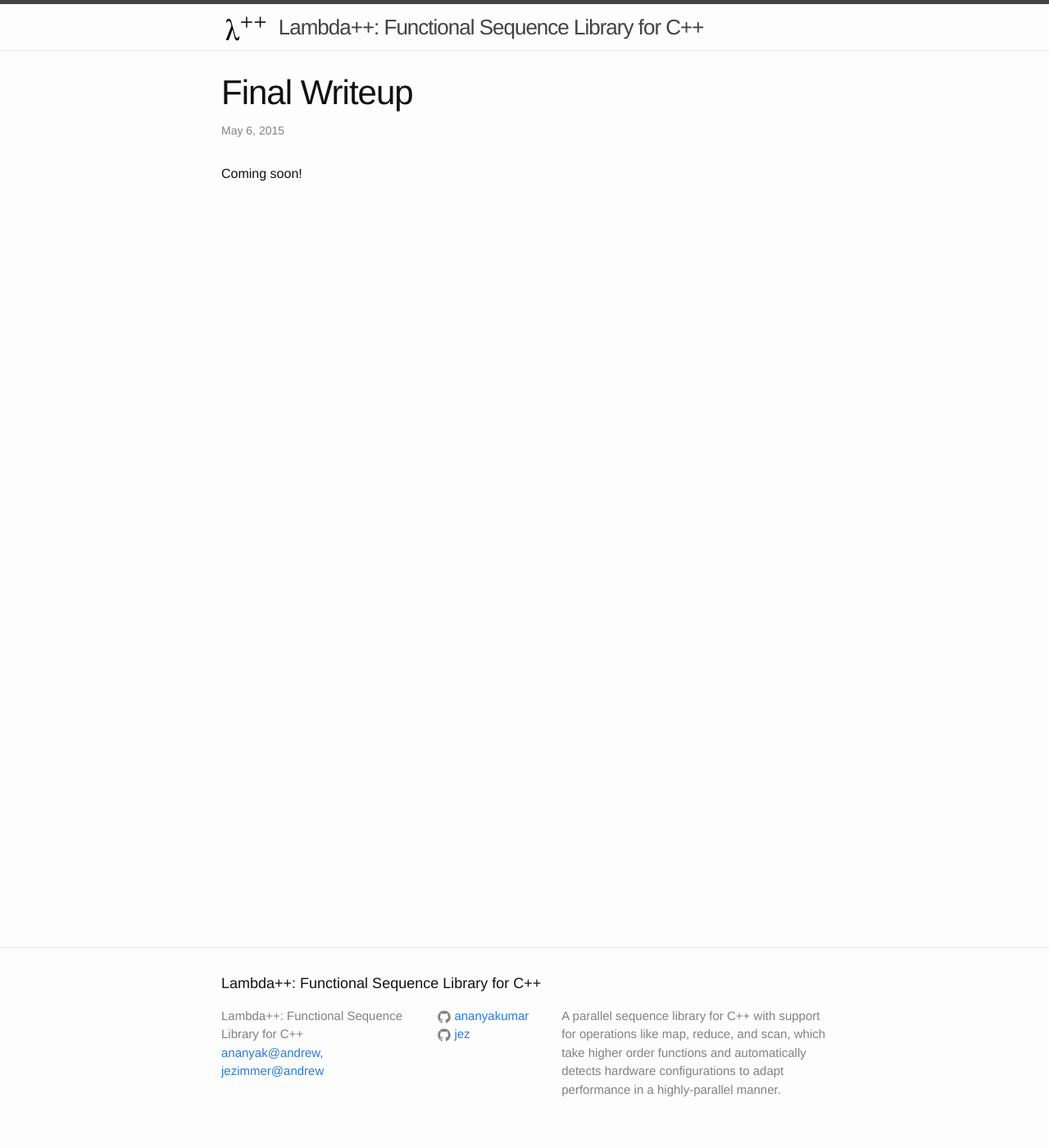
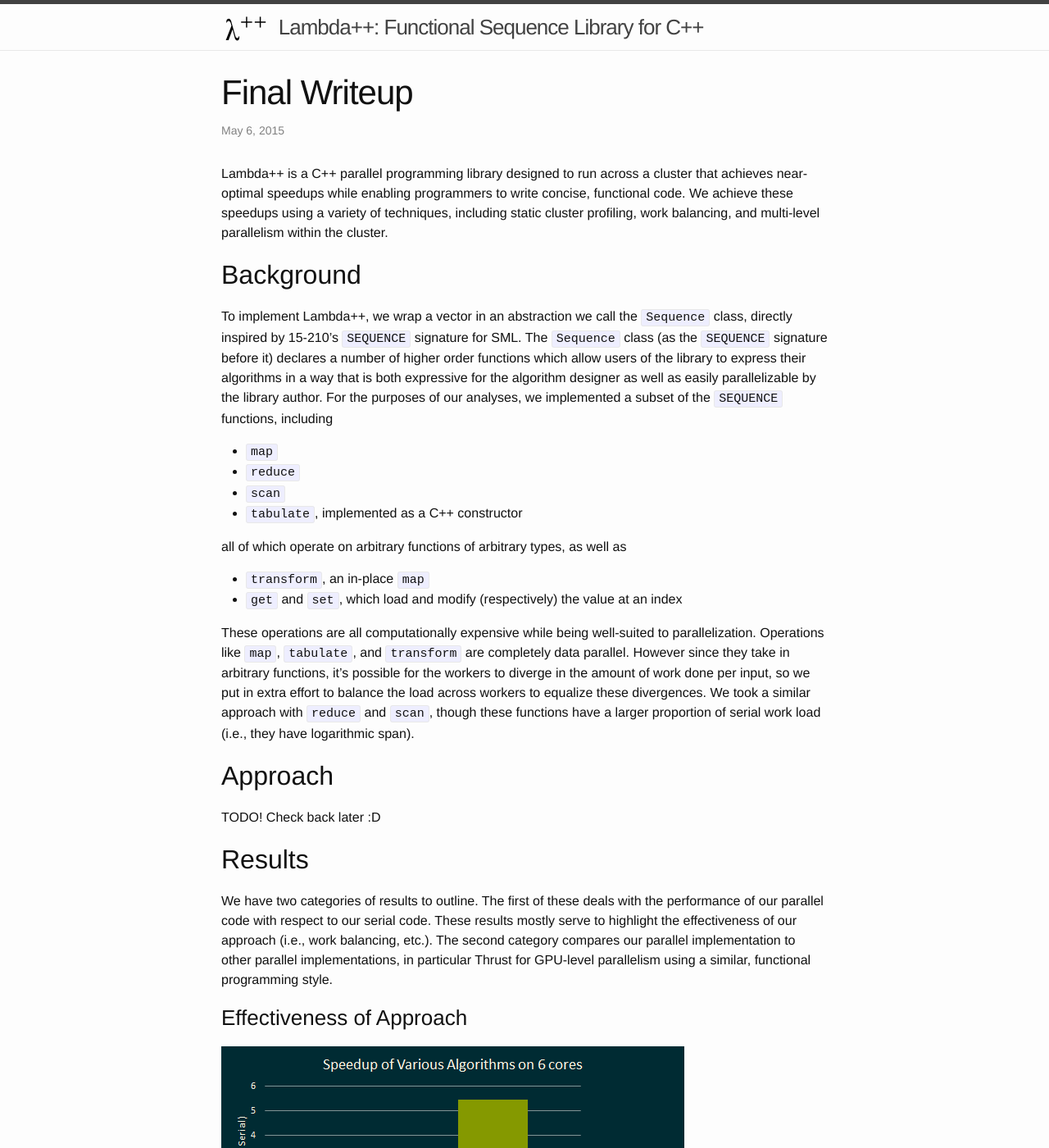
Before and after one commit to AnanyaKumar/lambda-plus-plus, a Jekyll site: the page built from _posts/2015-05-13-final-writeup.md, in a window 1280 px wide and 1400 px high. Shown: the whole window at 82% size. Built offline with Jekyll 4.4.1, drawn with Linux system fonts in a browser that asks for light colours; Markdown is read by kramdown in place of the engine named in the settings; some of the changed text lies outside the part shown.

Commit message:
Initial stab at final writeup

```diff
--- a/_posts/2015-05-13-final-writeup.md
+++ b/_posts/2015-05-13-final-writeup.md
@@ -5,4 +5,135 @@ short-title: "Writeup"
 date: "Wed May  6 18:37:13 EDT 2015"
 ---
 
-Coming soon!
+
+Lambda++ is a C++ parallel programming library designed to run across a cluster
+that achieves near-optimal speedups while enabling programmers to write concise,
+functional code. We achieve these speedups using a variety of techniques,
+including static cluster profiling, work balancing, and multi-level parallelism
+within the cluster.
+
+
+## Background
+
+To implement Lambda++, we wrap a vector in an abstraction we call the `Sequence`
+class, directly inspired by 15-210's `SEQUENCE` signature for SML. The
+`Sequence` class (as the `SEQUENCE` signature before it) declares a number of
+higher order functions which allow users of the library to express their
+algorithms in a way that is both expressive for the algorithm designer as well
+as easily parallelizable by the library author. For the purposes of our
+analyses, we implemented a subset of the `SEQUENCE` functions, including
+
+- `map`
+- `reduce`
+- `scan`
+- `tabulate`, implemented as a C++ constructor
+
+all of which operate on arbitrary functions of arbitrary types, as well as
+
+- `transform`, an in-place `map`
+- `get` and `set`, which load and modify (respectively) the value at an index
+
+These operations are all computationally expensive while being well-suited to
+parallelization. Operations like `map`, `tabulate`, and `transform` are
+completely data parallel. However since they take in arbitrary functions, it's
+possible for the workers to diverge in the amount of work done per input, so we
+put in extra effort to balance the load across workers to equalize these
+divergences. We took a similar approach with `reduce` and `scan`, though these
+functions have a larger proportion of serial work load (i.e., they have
+logarithmic span).
+
+
+## Approach
+
+<!--
+  TODO
+
+  Ananya, you can use this section to describe
+  - the MPI + OpenMP heterogenous parallelism,
+  - work balancing and randomization
+  - cluster profiling
+  -->
+
+TODO! Check back later :D
+
+
+## Results
+
+We have two categories of results to outline. The first of these deals with the
+performance of our parallel code with respect to our serial code. These results
+mostly serve to highlight the effectiveness of our approach (i.e., work
+balancing, etc.). The second category compares our parallel implementation to
+other parallel implementations, in particular Thrust for GPU-level parallelism
+using a similar, functional programming style.
+
+### Effectiveness of Approach
+
+<!--
+  TODO
+
+  Ananya, feel free to rearrange these images and add analysis of the approach.
+  You might be able to copy a bit from `index.md` with respect to the analysis
+  of these graphs.
+  -->
+
+[![][ghc-speedup]][ghc-speedup]
+
+[![][ghc-speedup-wb]][ghc-speedup-wb]
+
+[![][latedays-speedup-mandelbrot]][latedays-speedup-mandelbrot]
+
+[![][latedays-speedup-paren]][latedays-speedup-paren]
+
+
+### Comparison to Thrust
+
+After determining that our approach was effective at load balancing the work to
+achieve the optimal speedups on a cluster, we turned our attention to seeing how
+well it compared to alternative parallel frameworks, in particular CUDA and
+Thrust.
+
+To our dismay, a very simple port of our `paren_match` and `mandelbrot`
+implementations to Thrust achieved much better results than our cluster-wide
+implementation.
+
+<!--
+  TODO
+
+  Jake, create graphs for comparing the Thrust speedups vs Lambda++ speedups
+  once you get back online.
+  -->
+
+
+## References
+
+We referenced a number of resources while writing Lambda++, including
+
+- 15-210's [`SEQUENCE` docs][seq], which describe the semantics of the various
+  higher order functions like `map`, `reduce`, `scan`, etc.
+- The Thrust documentation, available at
+  - <https://thrust.github.io/doc/> and
+  - <https://github.com/thrust/thrust/wiki>
+
+
+<!--
+  TODO
+
+  Ananya, you can add any references you used here. I don't have that much
+  Internet access right now, so I can't look up many references.
+  -->
+
+
+## Effort Distribution
+
+We feel that equal effort was demonstrated by project members throughout. We
+both had a great time working on Lambda++ and are proud of how it turned out!
+
+
+<!-- References -->
+[seq]: http://www.cs.cmu.edu/~15210/docs/sig/SEQUENCE.html
+
+<!-- Images -->
+[ghc-speedup]: {{ "/img/ghc-speedup.png" | prepend: site.baseurl }}
+[ghc-speedup-wb]: {{ "/img/ghc-speedup-wb.png" | prepend: site.baseurl }}
+[latedays-speedup-mandelbrot]: {{ "/img/latedays-speedup-mandelbrot.png" | prepend: site.baseurl }}
+[latedays-speedup-paren]: {{ "/img/latedays-speedup-paren.png" | prepend: site.baseurl }}
```
